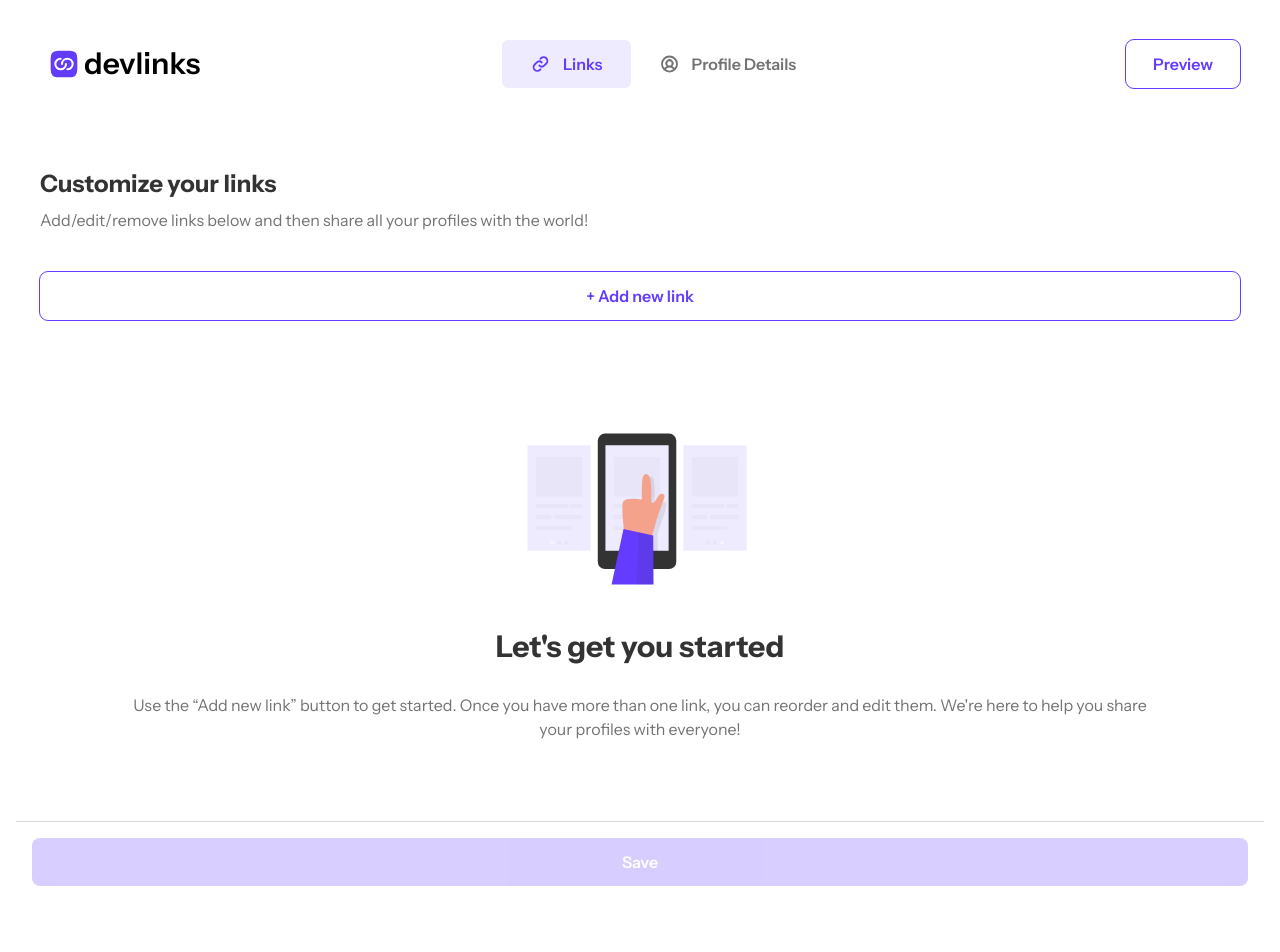
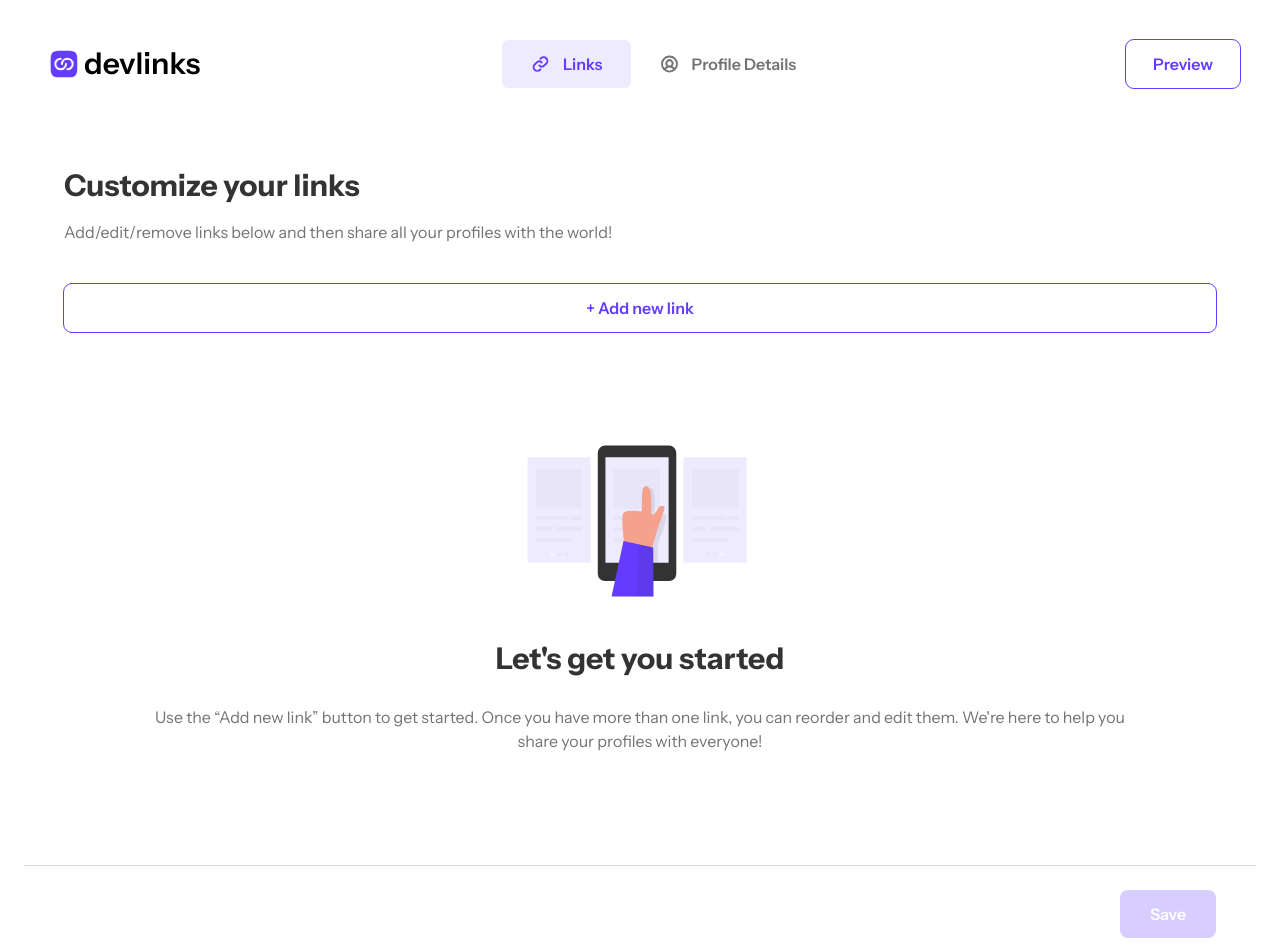
Before and after one commit to o-ashour/link-sharing-app, a Next.js app: page /profile in a window 1280 px wide. Shown: the top 952 px of the page. Before the commit the page ends 918 px from the top, so only its background shows below. Built offline with nearby package versions, Linux system fonts and the light colour scheme.

Commit message:
Implement Layout for Signup Page Middle Size

```diff
--- a/src/app/profile/page.tsx
+++ b/src/app/profile/page.tsx
@@ -42,16 +42,25 @@ export default function Page() {
   return (
     <section>
       { !isPreviewOpen ?
-        ( <Header setIsProfileDetailsOpen={setIsProfileDetailsOpen} handlePreviewClick={handlePreviewClick} /> )
-        : ( <PreviewHeader handleClick={handleBackToEditorClick}/> )
+        ( <Header setIsProfileDetailsOpen={setIsProfileDetailsOpen} handlePreviewClick={handlePreviewClick} isProfileDetailsOpen={isProfileDetailsOpen} /> )
+        :
+        (
+          <>
+            <div className='hidden md:block md:bg-purple-300 md:absolute md:w-full md:h-[22rem] md:rounded-b-3xl'/>
+            <div>
+              <PreviewHeader handleClick={handleBackToEditorClick} />
+            </div>
+          </>
+
+        )
       }
       {
         !isPreviewOpen ?
         (
-          <div className="p-4">
-            <article className="p-6 space-y-10">
-              <div className="space-y-2">
-                <h1 className="text-grey-400 text-2xl font-bold">
+          <div className="p-4 md:p-6 md:pt-0">
+              <article className="p-6 space-y-10 border-b border-grey-200 md:p-10 md:pb-14">
+              <div className="space-y-2 md:space-y-4">
+                <h1 className="text-grey-400 text-2xl font-bold md:text-3xl">
                   {!isProfileDetailsOpen ? content.addLinks.title : content.profileDetails.title}
                 </h1>
                 <p className="text-grey-300">
@@ -70,8 +79,8 @@ export default function Page() {
             }
 
             </article>
-            <div className="border-t border-grey-200 p-4">
-              <Button disabled={!isFirstLinkAdded}>Save</Button>
+            <div className="p-4 md:px-10 md:py-6 md:flex md:justify-end">
+                <Button className='md:w-24' disabled={!isFirstLinkAdded && !isProfileDetailsOpen }>Save</Button>
             </div>
           </div>
         ) : ( <Preview /> )
--- a/src/app/signup/page.tsx
+++ b/src/app/signup/page.tsx
@@ -11,9 +11,9 @@ export default function Page() {
   const isError = false;
 
   return (
-    <section className='flex min-h-full flex-1 flex-col justify-center px-8 py-8 space-y-16 md:px-36 md:py-28 md:space-y-12 lg:px-8'>
+    <section className='min-h-full px-8 py-8 md:px-36 md:py-28 md:space-y-12 lg:max-w-lg lg:mx-auto lg:p-0'>
+      <div className='flex flex-1 flex-col justify-center space-y-14 lg:mt-20'>
         <AuthHeader />
-
         <main className="md:p-10">
           <div>
             <h2 className="mb-2 text-grey-400 text-2xl md:text-3xl md:mb-4 font-bold">
@@ -74,6 +74,7 @@ export default function Page() {
             </div>
           </div>
         </main>
+      </div>
     </section>
   )
 }
```
Lines whose indentation alone changed are shown as unchanged.
